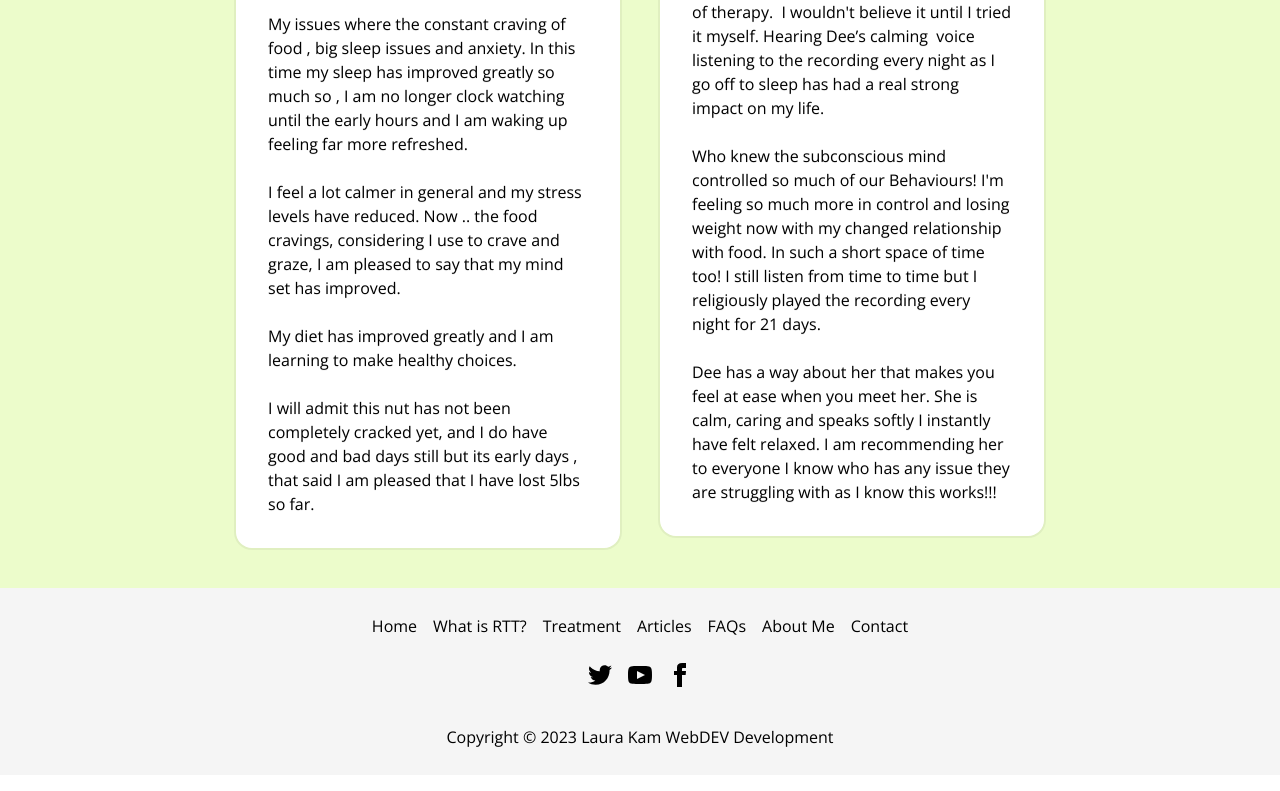
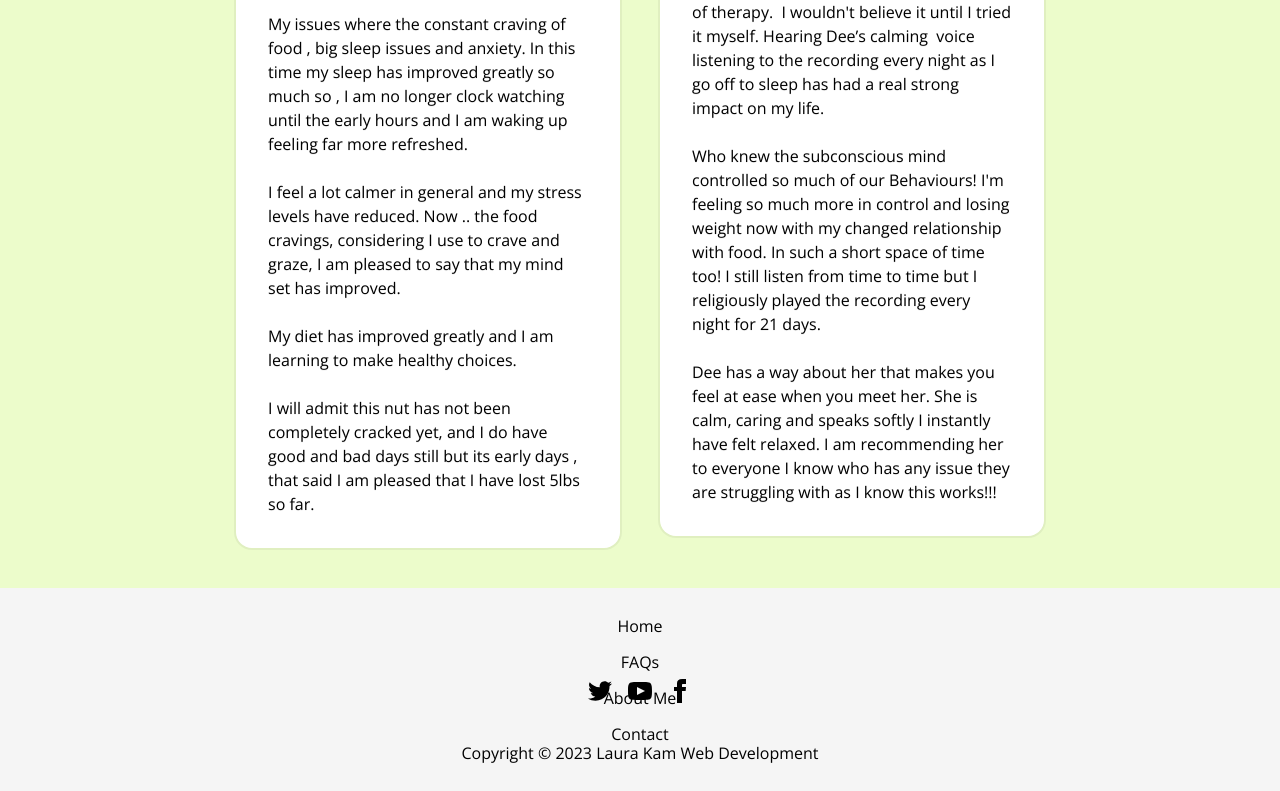
Before and after one commit to Laura-Kam/therapy-with-dee-macey, a Next.js app: page / in a window 1280 px wide. Shown: the part 6191-6982 px from the top of the page. Built offline with nearby package versions, Linux system fonts and the light colour scheme.

Commit message:
removed some links from footer as was causing overspill and failure in mobile responsiveness

```diff
--- a/src/comps/Footer.js
+++ b/src/comps/Footer.js
@@ -11,11 +11,11 @@ const Footer = () => {
         fontSize: "16px",
       }}
     >
-      <div className="footerDiv grid grid-flow-col gap-4">
+      <div className="footerDiv grid grid-flow-col gap-4 md:flex md:flex-col md:items-center">
         <Link href="/" className="link link-hover">
           Home
         </Link>
-        <Link href="/whatisrtt" className="link link-hover">
+        {/* <Link href="/whatisrtt" className="link link-hover">
           What is RTT?
         </Link>
         <Link href="/treatment" className="link link-hover">
@@ -23,7 +23,7 @@ const Footer = () => {
         </Link>
         <Link href="/articles" className="link link-hover">
           Articles
-        </Link>
+        </Link> */}
         <Link href="/faq" className="link link-hover">
           FAQs
         </Link>
@@ -35,7 +35,7 @@ const Footer = () => {
           Contact
         </Link>
       </div>
-      <div>
+      <div className="mt-4">
         <div className="grid grid-flow-col gap-4">
           <a>
             <svg
@@ -73,7 +73,7 @@ const Footer = () => {
         </div>
       </div>
       <div>
-        <p>Copyright © 2023 Laura Kam WebDEV Development</p>
+        <p>Copyright © 2023 Laura Kam Web Development</p>
       </div>
     </footer>
   );
--- a/src/pages/treatment/index.js
+++ b/src/pages/treatment/index.js
@@ -5,7 +5,7 @@ import Link from "next/link";
 const Treatment = () => {
   return (
     <Layout>
-      {/* <div className="text-center my-2 px-2 py-2 sm:py-7 mt-9">
+      <div className="text-center my-2 px-2 py-2 sm:py-7 mt-9">
         <h1 className="font-bold text-0.5xl sm:text-1xl md:text-2xl lg:text-3xl mb-10">
           Specialist Area - RTT&#174; for Birth Trauma
         </h1>
@@ -121,7 +121,7 @@ const Treatment = () => {
             Click here for a free discovery call
           </Link>
         </div>
-      </div> */}
+      </div>
     </Layout>
   );
 };
```
